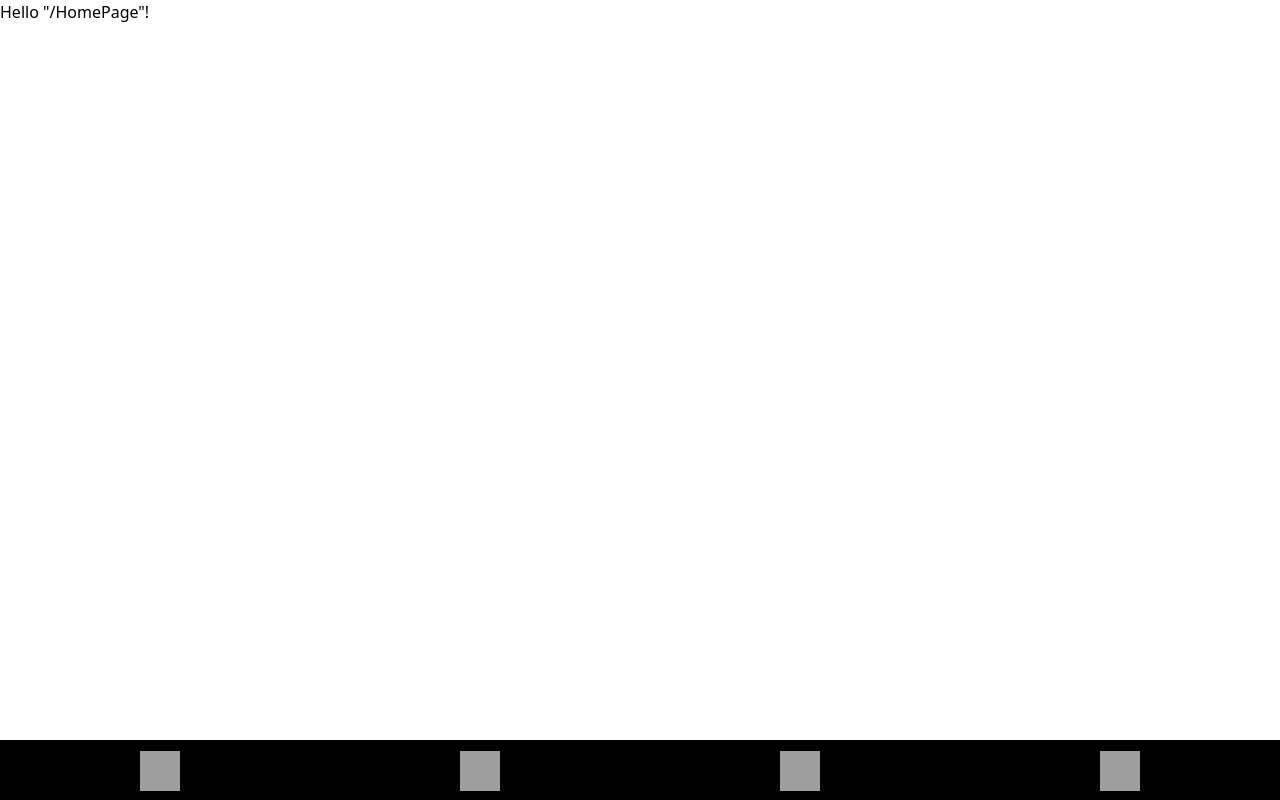
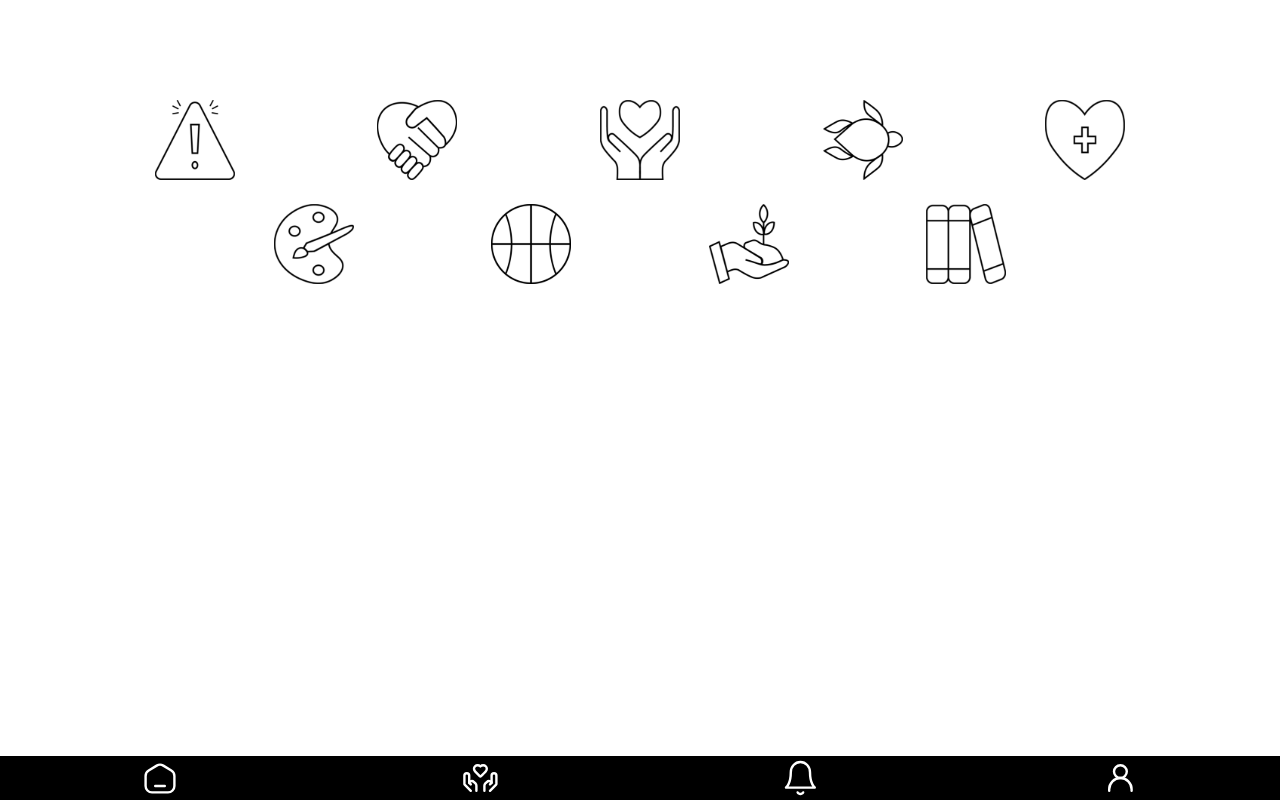
Before and after one commit to Ebaaaal/DonaTico, a React (Vite) app: page /HomePage in a window 1280 px wide. Built offline with nearby package versions, Linux system fonts and the light colour scheme; grey boxes are pictures that could not be loaded; a web font is replaced by a local one.

Commit message:
solucion errores, agregacion de section

```diff
--- a/src/components/Container.tsx
+++ b/src/components/Container.tsx
@@ -1,6 +1,7 @@
 
 import type { Container } from 'react-dom/client';
 import  Header  from './Header.tsx';
+import  Section  from './Section.tsx';
 
 import typeReact from 'react'
 
@@ -13,23 +14,30 @@ interface HeaderProps {
     button?: typeReact.ReactNode;
 }
 
-
+interface SectionProps {
+    images: string[];
+    images2: string[];
+    links: string[];
+    links2: string[];
+}
 
 interface ContainerProps {
    header?: HeaderProps;
+   section?: SectionProps
 }
 
 
 export default function Container(props: ContainerProps) {
-   if(!props.header) return null;
+   //if(!props.header) return null;
+   if(!props.section) return null;
 
 
 
     return (
 
-        <div>
-        <Header {...props.header}> </Header>
-        {/* <Principal {...props.principalProps}> </Principal> */}
+        <div className="flex flex-col items-center">
+        {/* <Header {...props.header}> </Header> */}
+        <Section {...props.section}> </Section>
         </div>
 
     )
--- a/src/components/Navigation.tsx
+++ b/src/components/Navigation.tsx
@@ -1,16 +1,27 @@
 import { Link } from '@tanstack/react-router'
 
 export default function Navigation() {
+
     return (
-        <nav>
-            <ul>
-                <li>
-                    <Link to="/">Home</Link>
-                </li>
-                <li>
-                    <Link to="/Login">login</Link>
-                </li>
-            </ul>
-        </nav>
+        <footer className="bg-black fixed bottom-0 w-full h-1/18 z-50">
+            <nav className='flex justify-around items-center h-full'>
+                <Link to="/HomePage">
+                    <img src="/src/assets/home.svg" alt="home" className='w-10 h-10' />
+                </Link>
+
+                <Link to="/Donation"  >
+                    <img src="/src/assets/donate.svg" alt="Donation" className='w-10 h-10' />
+                </Link>
+
+                <Link to="/" >
+                    <img src="/src/assets/bell.svg" alt="Notification" className='w-10 h-10 ' />
+                </Link>
+
+                <Link to="/"  >
+                    <img src="/src/assets/user.svg" alt="profile" className='w-10 h-10 ' />
+                </Link>
+
+            </nav>
+        </footer>
     )
 }
--- a/src/components/Section.tsx
+++ b/src/components/Section.tsx
@@ -0,0 +1,33 @@
+import { Link } from '@tanstack/react-router'
+
+
+interface SectionProps {
+    images: string[];
+    images2: string[];
+    links: string[];
+    links2: string[];
+}
+
+export default function Section(props: SectionProps) {
+    return (
+        <section className="flex flex-col justify-center items-center my-25 w-full gap-6">
+
+            <div className="flex justify-around w-6/7 gap-4">
+                {props.images.map((image, number) => (
+                    <Link to={props.links[number]} className='flex justify-around items-center ' >
+                        <img src={image} alt={`Image ${number}`} className='w-13 min-md:w-20 ' />
+                    </Link>
+                ))}
+            </div>
+
+            <div className="flex justify-around w-6/9 gap-4">
+                {props.images2.map((image2, number) => (
+                    <Link to={props.links2[number]} className='flex justify-around items-center ' >
+                        <img src={image2} alt={`Image ${number}`} className='w-13 min-md:w-20 ' />
+                    </Link>
+                ))}
+            </div>
+
+        </section>
+    );
+}
--- a/src/index.css
+++ b/src/index.css
@@ -5,24 +5,3 @@
     --font-fredoka: "Fredoka", sans-serif;
     --font-coiny: "Coiny", system-ui;
 }
-
-
-
-/* Agregador por windsurf
-Promp: hacer que cuando le de click, no cuando sea hover se haga el desvanecimiento
-de aqui*/
-.active {
-  animation: fade-out 1s;
-  animation-fill-mode: forwards;
-}
-
-@keyframes fade-out {
-  0% {
-    opacity: 1;
-  }
-  100% {
-    opacity: 0;
-  }
-
-}
-/* hasta aqui el desvanecimiento */
--- a/src/routeTree.gen.ts
+++ b/src/routeTree.gen.ts
@@ -18,7 +18,6 @@ import { Route as HomePageImport } from './routes/HomePage'
 import { Route as FooterImport } from './routes/Footer'
 import { Route as DonationImport } from './routes/Donation'
 import { Route as CreateDonationImport } from './routes/CreateDonation'
-import { Route as ContainerImport } from './routes/Container'
 import { Route as IndexImport } from './routes/index'
 
 // Create/Update Routes
@@ -65,12 +64,6 @@ const CreateDonationRoute = CreateDonationImport.update({
   getParentRoute: () => rootRoute,
 } as any)
 
-const ContainerRoute = ContainerImport.update({
-  id: '/Container',
-  path: '/Container',
-  getParentRoute: () => rootRoute,
-} as any)
-
 const IndexRoute = IndexImport.update({
   id: '/',
   path: '/',
@@ -86,13 +79,6 @@ declare module '@tanstack/react-router' {
       path: '/'
       fullPath: '/'
       preLoaderRoute: typeof IndexImport
-      parentRoute: typeof rootRoute
-    }
-    '/Container': {
-      id: '/Container'
-      path: '/Container'
-      fullPath: '/Container'
-      preLoaderRoute: typeof ContainerImport
       parentRoute: typeof rootRoute
     }
     '/CreateDonation': {
@@ -151,7 +137,6 @@ declare module '@tanstack/react-router' {
 
 export interface FileRoutesByFullPath {
   '/': typeof IndexRoute
-  '/Container': typeof ContainerRoute
   '/CreateDonation': typeof CreateDonationRoute
   '/Donation': typeof DonationRoute
   '/Footer': typeof FooterRoute
@@ -163,7 +148,6 @@ export interface FileRoutesByFullPath {
 
 export interface FileRoutesByTo {
   '/': typeof IndexRoute
-  '/Container': typeof ContainerRoute
   '/CreateDonation': typeof CreateDonationRoute
   '/Donation': typeof DonationRoute
   '/Footer': typeof FooterRoute
@@ -176,7 +160,6 @@ export interface FileRoutesByTo {
 export interface FileRoutesById {
   __root__: typeof rootRoute
   '/': typeof IndexRoute
-  '/Container': typeof ContainerRoute
   '/CreateDonation': typeof CreateDonationRoute
   '/Donation': typeof DonationRoute
   '/Footer': typeof FooterRoute
@@ -190,7 +173,6 @@ export interface FileRouteTypes {
   fileRoutesByFullPath: FileRoutesByFullPath
   fullPaths:
     | '/'
-    | '/Container'
     | '/CreateDonation'
     | '/Donation'
     | '/Footer'
@@ -201,7 +183,6 @@ export interface FileRouteTypes {
   fileRoutesByTo: FileRoutesByTo
   to:
     | '/'
-    | '/Container'
     | '/CreateDonation'
     | '/Donation'
     | '/Footer'
@@ -212,7 +193,6 @@ export interface FileRouteTypes {
   id:
     | '__root__'
     | '/'
-    | '/Container'
     | '/CreateDonation'
     | '/Donation'
     | '/Footer'
@@ -225,7 +205,6 @@ export interface FileRouteTypes {
 
 export interface RootRouteChildren {
   IndexRoute: typeof IndexRoute
-  ContainerRoute: typeof ContainerRoute
   CreateDonationRoute: typeof CreateDonationRoute
   DonationRoute: typeof DonationRoute
   FooterRoute: typeof FooterRoute
@@ -237,7 +216,6 @@ export interface RootRouteChildren {
 
 const rootRouteChildren: RootRouteChildren = {
   IndexRoute: IndexRoute,
-  ContainerRoute: ContainerRoute,
   CreateDonationRoute: CreateDonationRoute,
   DonationRoute: DonationRoute,
   FooterRoute: FooterRoute,
@@ -258,7 +236,6 @@ export const routeTree = rootRoute
       "filePath": "__root.tsx",
       "children": [
         "/",
-        "/Container",
         "/CreateDonation",
         "/Donation",
         "/Footer",
@@ -270,9 +247,6 @@ export const routeTree = rootRoute
     },
     "/": {
       "filePath": "index.tsx"
-    },
-    "/Container": {
-      "filePath": "Container.tsx"
     },
     "/CreateDonation": {
       "filePath": "CreateDonation.tsx"
--- a/src/routes/Container.tsx
+++ /dev/null
@@ -1,9 +0,0 @@
-import { createFileRoute } from '@tanstack/react-router'
-
-export const Route = createFileRoute('/Container')({
-  component: RouteComponent,
-})
-
-function RouteComponent() {
-  return <div>Hello "/Container"!</div>
-}
--- a/src/routes/HomePage.tsx
+++ b/src/routes/HomePage.tsx
@@ -1,9 +1,20 @@
 import { createFileRoute } from '@tanstack/react-router'
+
+import Container from '../components/Container'
+
+const sectionProps = {
+  images: ['src/assets/desastres.svg', 'src/assets/caridad.svg', 'src/assets/comunidad.svg', 'src/assets/animales.svg', 'src/assets/medico.svg'],
+  images2: ['src/assets/artistico.svg', 'src/assets/deporte.svg', 'src/assets/ambiental.svg','src/assets/educacion.svg'],
+  links: ['/Login', '/Login', '/Login', '/Login', '/'],
+  links2: ['/Register', '/Register', '/', '/']
+}
 
 export const Route = createFileRoute('/HomePage')({
   component: RouteComponent,
 })
 
 function RouteComponent() {
-  return <div>Hello "/HomePage"!</div>
+  return (
+    <Container section={sectionProps}    ></Container>
+  )
 }
--- a/src/routes/Login.tsx
+++ b/src/routes/Login.tsx
@@ -11,7 +11,7 @@ const button = (
 
     <Button text='Log In'
     style='text-white text-center bg-green-900 duration-400 hover:cursor-pointer hover:scale-110 hover:bg-green-950 rounded-xl py-2  min-md:py-4'
-    link='/Container' />
+    link='/HomePage' />
 
 )
 function RouteComponent() {
--- a/src/routes/__root.tsx
+++ b/src/routes/__root.tsx
@@ -1,5 +1,6 @@
 import * as React from 'react'
 import { Outlet, createRootRoute, useLocation } from '@tanstack/react-router'
+import Navigation from '../components/Navigation'
 
 //import  Navigation from '../components/Navigation'
 
@@ -10,35 +11,18 @@ export const Route = createRootRoute({
 function RootComponent() {
   const Location = useLocation()
   const currentPath = Location.pathname
-  const hideFooter = ['/', '', '/Register'].includes(currentPath)
+  const hideFooter = ['/', '/Login', '/Register'].includes(currentPath)
 
   return (
     <React.Fragment>
       <Outlet />
-      {!hideFooter && (
-        <footer className="bg-black border-t border-black dark:bg-black dark:border-black fixed bottom-0 w-full h-15 z-50">
-          <div className='flex justify-around items-center h-full'>
-            <a href="/HomePage">
-              <img src="/src/assets/home.png" alt="home" className='w-10 h-10' />
-            </a>
 
-            <a href="/Donation">
-              <img src="/src/assets/donate.png" alt="Donation" className='w-10 h-10' />
-            </a>
+        {!hideFooter && (
+          <div className='pt-15'>
+          <Navigation />
+          </div>)}
 
-            <a href="">
-              <img src="/src/assets/notificacion.png" alt="Notification" className='w-10 h-10' />
-            </a>
 
-            <a href="">
-              <img src="/src/assets/perfil.png" alt="Perfil" className='w-10 h-10' />
-            </a>
-
-          </div>
-
-        </footer>
-
-      )}
 
 
     </React.Fragment>
```
